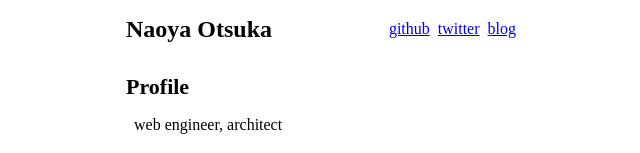
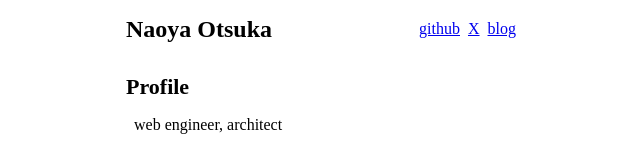
Before and after one commit to otknoy/otknoy.github.io, a Next.js app: page / in a window 1280 px wide. Shown: the top 153 px of the page, without its empty margins (317-957 px from the left). Built offline with nearby package versions, Linux system fonts and the light colour scheme.

Commit message:
rename twitter...

```diff
--- a/app/page.tsx
+++ b/app/page.tsx
@@ -15,7 +15,7 @@ export default function Home() {
         url: 'https://github.com/otknoy',
       },
       {
-        title: 'twitter',
+        title: 'X',
         url: 'https://twitter.com/otknoy',
       },
       {
```
